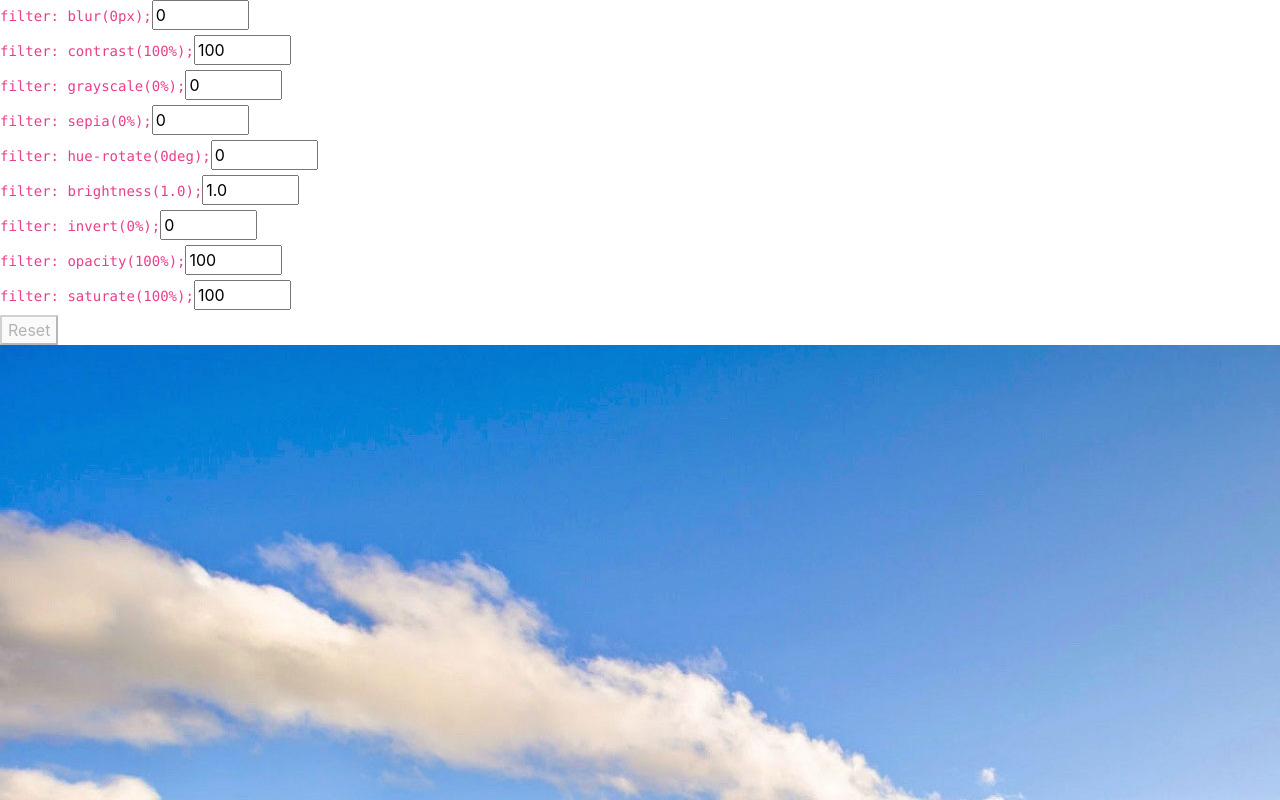
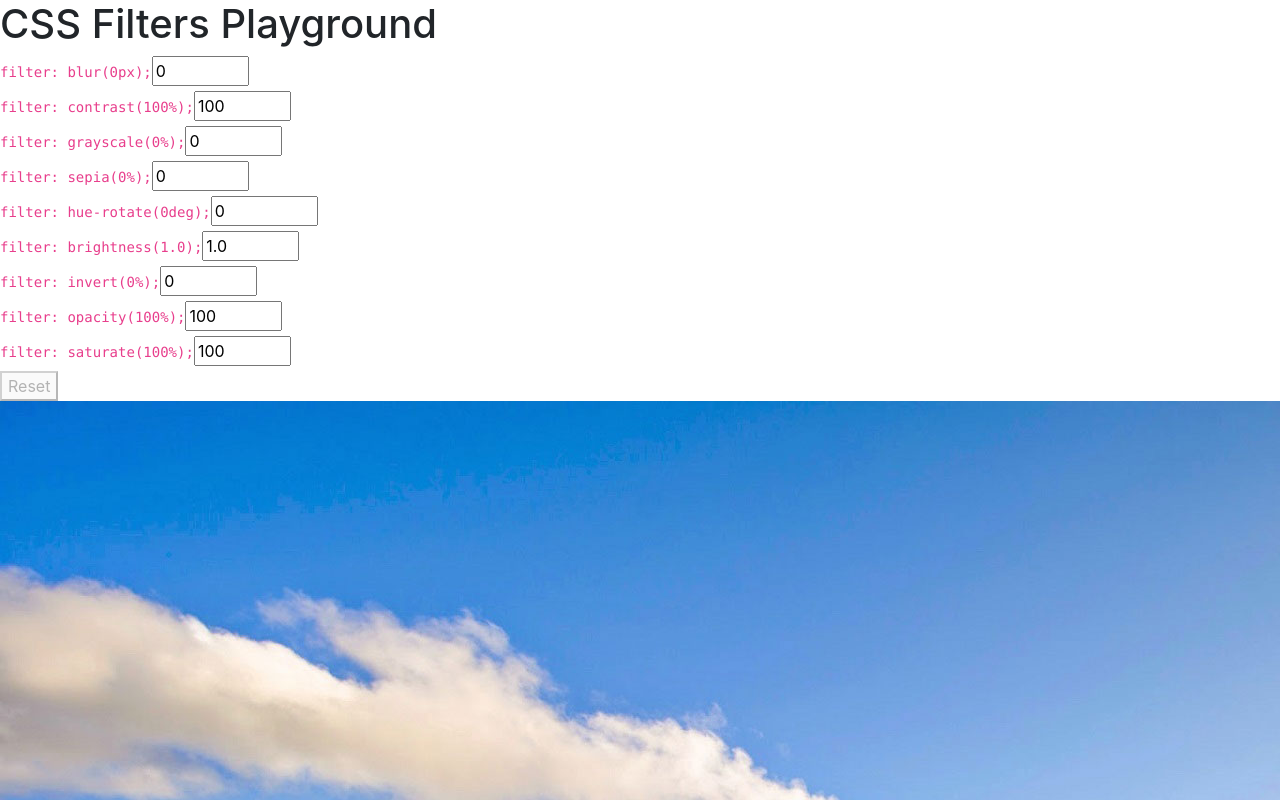
Before and after one commit to georapbox/css-filters-playground, a React app: page / in a window 1280 px wide. Shown: the top 800 px of the page. Built offline with nearby package versions, Linux system fonts and the light colour scheme.

Commit message:
styling improvements

```diff
--- a/src/components/Layout.jsx
+++ b/src/components/Layout.jsx
@@ -5,7 +5,13 @@ import ImagePreview from './ImagePreview';
 
 const Layout = props => (
   <div className={B['container-fluid']}>
-    <div className={B.row}>
+    <div className={`${B.row} ${B['mt-3']} ${B['mb-4']}`}>
+      <div className={B['col-md-12']}>
+        <h1 className={B.h2}>CSS Filters Playground</h1>
+      </div>
+    </div>
+
+    <div className={`${B.row} ${B['mb-5']}`}>
       <div className={B['col-md-4']}>
         <Filters />
       </div>
@@ -15,14 +21,6 @@ const Layout = props => (
       </div>
     </div>
   </div>
-
-  // <div className={B.card} style={{ width: '32rem' }}>
-  //   <ImagePreview />
-
-  //   <div className={B['card-body']}>
-  //     <Filters />
-  //   </div>
-  // </div>
 );
 
 export default Layout;
```
